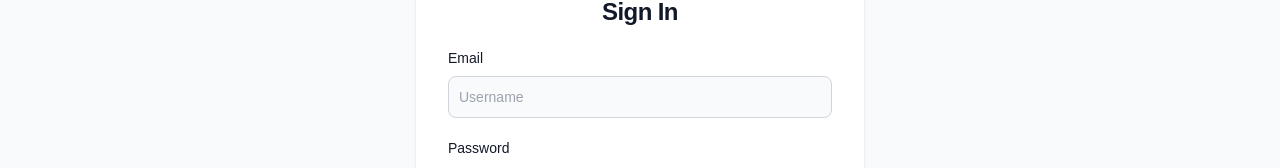
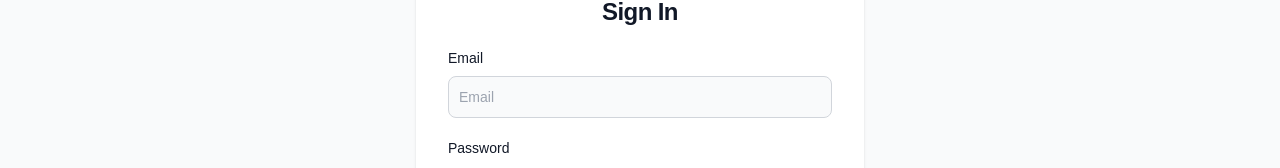
Before and after one commit to saniz7/Dummy, a React (Create React App) app in the folder client/: page /login in a window 1280 px wide. Shown: the part 132-300 px from the top of the page. Built offline with nearby package versions, Linux system fonts and the light colour scheme.

Commit message:
fix[login]:place holder changed to email

```diff
--- a/client/src/components/login/login.js
+++ b/client/src/components/login/login.js
@@ -69,7 +69,7 @@ function Login() {
                   name="username"
                   id="username"
                   className="bg-gray-50 border border-gray-300 text-gray-900 sm:text-sm rounded-lg focus:ring-primary-600 focus:border-primary-600 block w-full p-2.5 dark:bg-gray-700 dark:border-gray-600 dark:placeholder-gray-400 dark:text-white dark:focus:ring-blue-500 dark:focus:border-blue-500"
-                  placeholder="Username"
+                  placeholder="Email"
                   onChange={(e) => setUsername(e.target.value)}
                   value={username}
                   required
```
